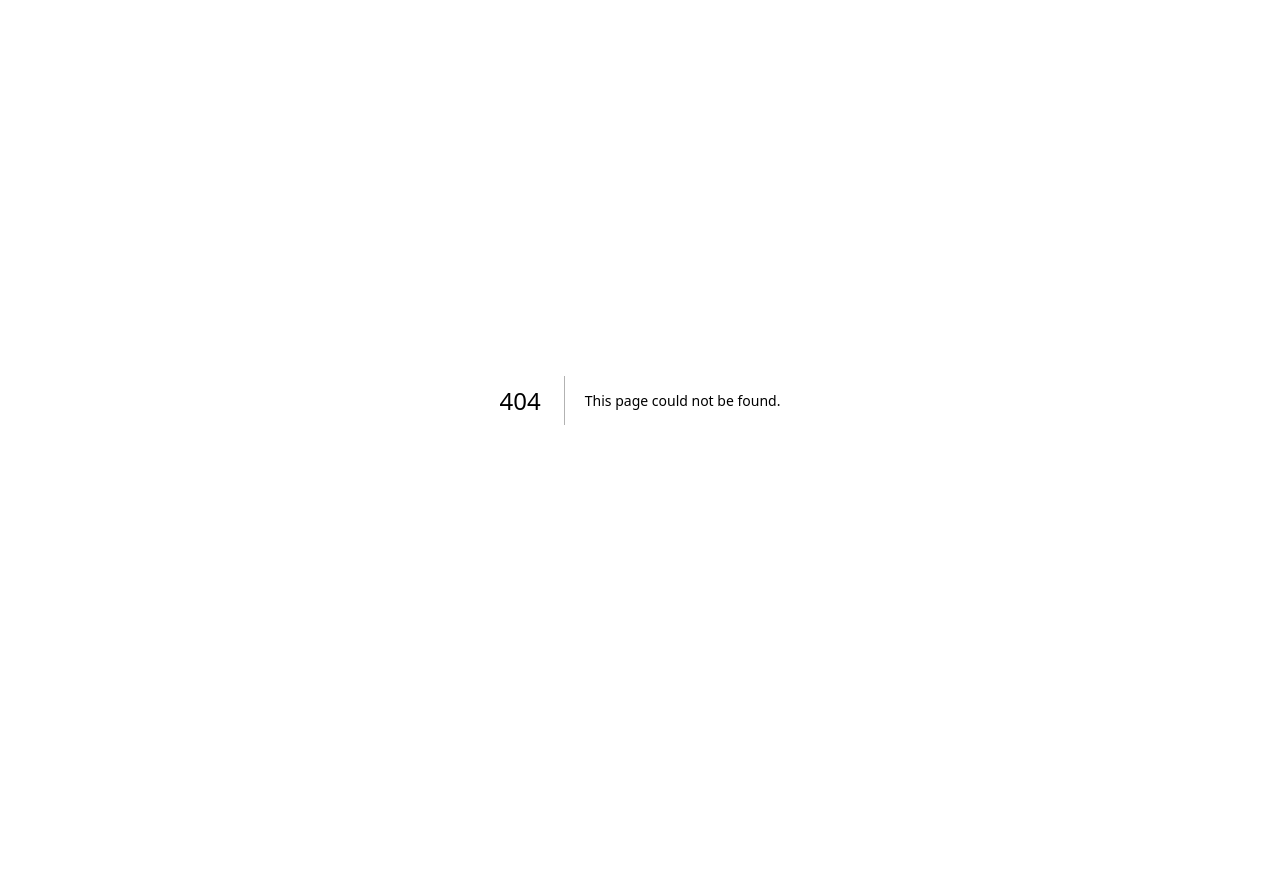
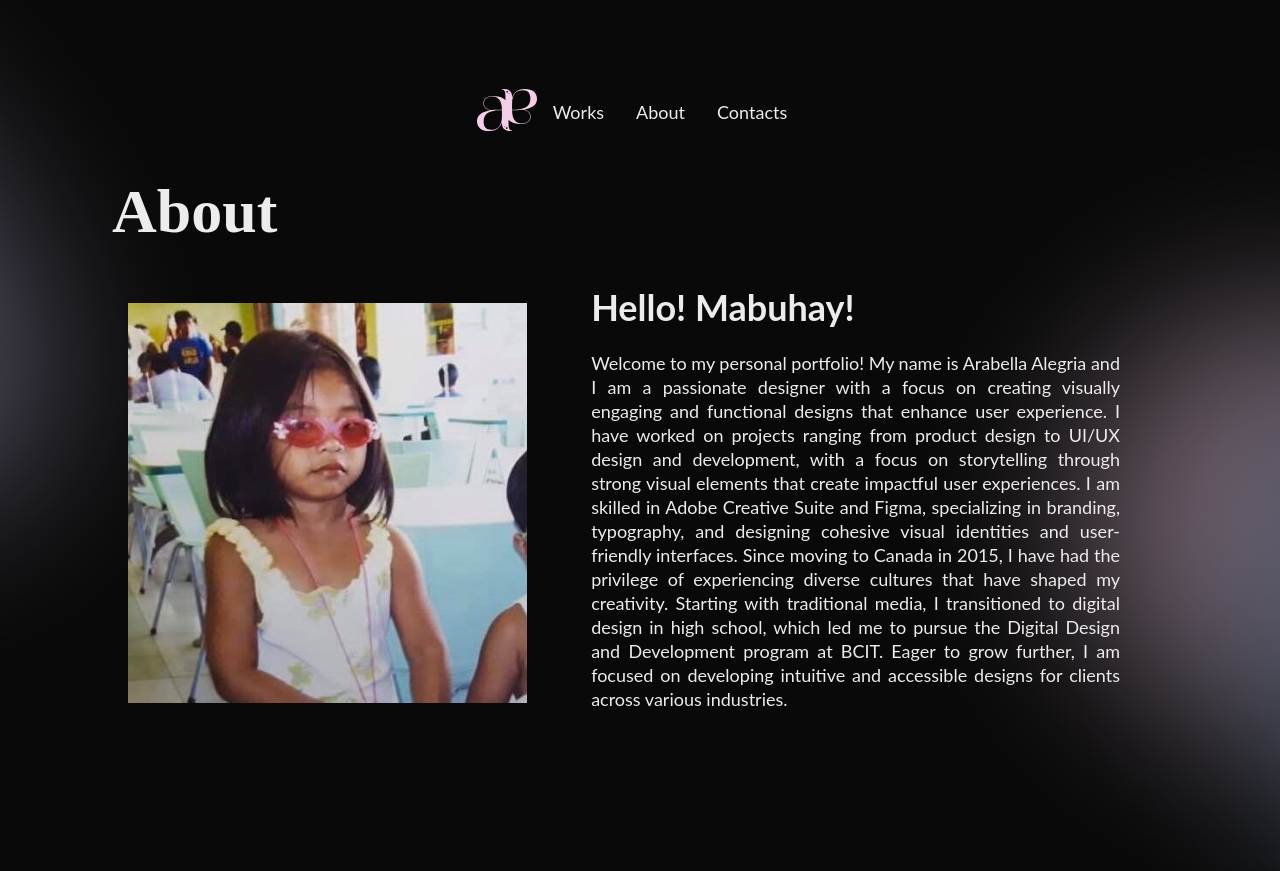
Before and after one commit to arabella-a/arabella-alegria, a Next.js app: page /pages/About in a window 1280 px wide. Before the commit this address had no page. Before the commit the page ends 800 px from the top, so only its background shows below. Built offline with nearby package versions, Linux system fonts and the light colour scheme.

Commit message:
add photo and paragraph in about page

```diff
--- a/src/app/components/Header/Header.js
+++ b/src/app/components/Header/Header.js
@@ -17,7 +17,7 @@ export default function Header() {
                 <div className={styles.categories}>
                     <ul>
                         <Link href="/pages/Works"><li>Works</li></Link>
-                        <Link href="/"><li>About</li></Link>
+                        <Link href="/pages/About"><li>About</li></Link>
                         <Link href="/"><li>Contacts</li></Link>
                     </ul>
                 </div>
--- /dev/null
+++ b/src/app/pages/About/About.module.css
@@ -0,0 +1,55 @@
+.page {
+    display: flex;
+    flex-direction: column;
+    align-items: center;
+    justify-items: center;
+    min-height: 100svh;
+    padding: 80px;
+    flex-shrink: 0;
+    background-image: url("/Blur.svg");
+    background-size: 3600px 2000px;
+    background-position: center;
+    background-repeat: no-repeat;
+}
+
+.main {
+    display: flex;
+    flex-direction: column;
+    color: var(--off-white);
+    margin: 2rem;
+}
+
+.main h1 {
+    font-family: 'Merriweather', serif;
+    color: var(--off-white);
+    font-size: var(--h1);
+}
+
+.About {
+    display: flex;
+    justify-content: center;
+    align-items: center;
+}
+
+.About img{
+    margin: 1rem;
+}
+
+.aboutMe {
+    display: flex;
+    flex-direction: column;
+    line-height: 1.5rem;
+    margin: 3rem;
+}
+
+.aboutMe h2 {
+    font-family: 'Lato', sans-serif;
+    font-size: var(--h2);
+    margin-bottom: 2rem;
+}
+
+.aboutMe p {
+    font-family: 'Lato', sans-serif;
+    text-align: justify;
+    font-size: var(--body-text);
+}
--- /dev/null
+++ b/src/app/pages/About/page.js
@@ -0,0 +1,35 @@
+import styles from "./About.module.css";
+import Image from "next/image";
+import Header from "@/app/components/Header/Header";
+
+export default function About() {
+    return (
+        <>
+            <div className={styles.page}>
+                <Header/>
+                <main className={styles.main}>
+                    <h1>About</h1>
+                    <div className={styles.About}>
+                        <Image
+                            src="/ara_temp_profile.jpg"
+                            width={400}
+                            height={400}
+                            alt="arabella's temporary photo"
+                        />
+                        <div className={styles.aboutMe}>
+                            <h2>Hello! Mabuhay!</h2>
+                            <p>
+                                Welcome to my personal portfolio! My name is Arabella Alegria and I am a passionate designer with a focus on creating visually engaging and functional designs that enhance user experience.
+                                I have worked on projects ranging from product design to UI/UX design and development, with a focus on storytelling through strong visual elements that create impactful user experiences.
+                                I am skilled in Adobe Creative Suite and Figma, specializing in branding, typography, and designing cohesive visual identities and user-friendly interfaces.
+                                Since moving to Canada in 2015, I have had the privilege of experiencing diverse cultures that have shaped my creativity.
+                                Starting with traditional media, I transitioned to digital design in high school, which led me to pursue the Digital Design and Development program at BCIT.
+                                Eager to grow further, I am focused on developing intuitive and accessible designs for clients across various industries.
+                            </p>
+                        </div>
+                    </div>
+                </main>
+            </div>
+        </>
+    )
+}
```
Also changed, not shown: public/Blur.svg (added), public/ara_temp_profile.jpg (added).
